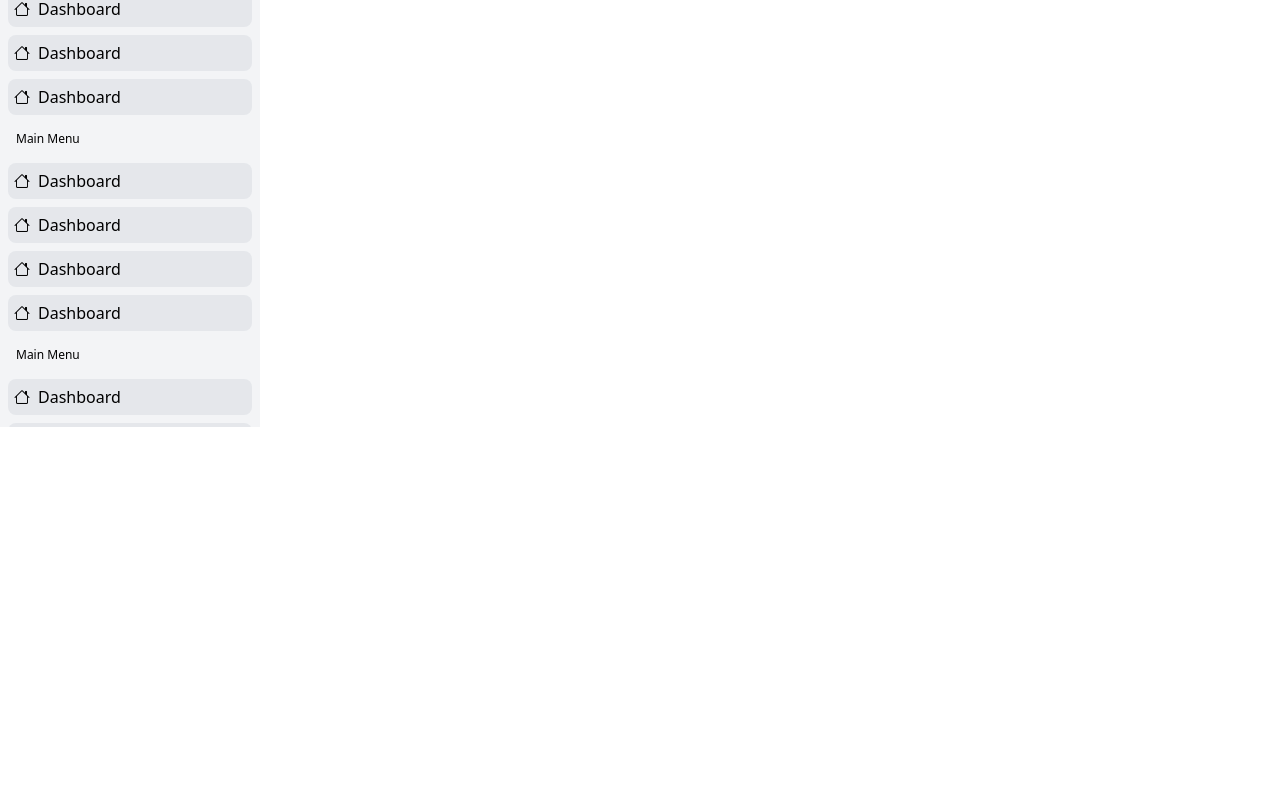
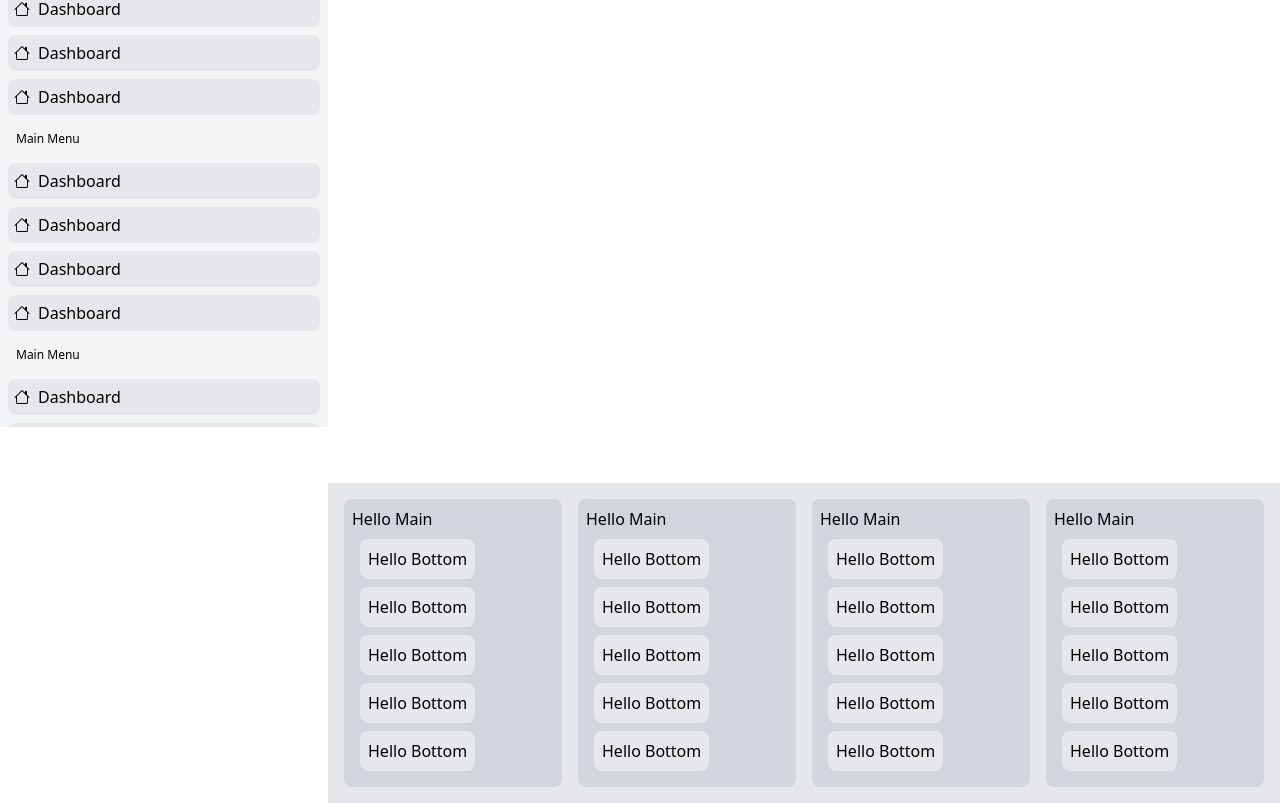
Before and after one commit to aliishaqsandho1/Temaam, a React (Vite) app: page / in a window 1280 px wide. Shown: the part 373-1176 px from the top of the page. Before the commit the page ends 800 px from the top, so only its background shows below. Built offline with nearby package versions, Linux system fonts and the light colour scheme.

Commit message:
added footer and fixed sidebar

```diff
--- a/src/App.jsx
+++ b/src/App.jsx
@@ -2,6 +2,8 @@ import { useState } from 'react'
 import './App.css'
 import Header from './components/global/header'
 import Sidebar from './components/global/sidebar'
+import Footer from './components/global/footer'
+import MainContent from './components/pages/content'
 import { BrowserRouter } from 'react-router-dom'
 import { Routes, Route } from 'react-router-dom'
 import { createBrowserRouter } from 'react-router-dom'
@@ -10,8 +12,16 @@ function App() {
   return (
     <>
       <div className='flex flex-row'>
-        <Sidebar />
-        <Header />
+
+        <div className='flex-1'>
+          <Sidebar />
+        </div>
+        <div className='flex flex-col justify-between w-full'>
+          <Header />
+          <MainContent/>
+          <Footer />
+        </div>
+
       </div>
     </>
   )
--- a/src/components/global/footer.jsx
+++ b/src/components/global/footer.jsx
@@ -1,5 +1,49 @@
 function Footer() {
     return <>
+        <div className=" w-full bottom-0 right-0">
+            <ul className="flex justify-between w-full items-center gap-4 p-4 bg-gray-200">
+                <li className="bg-gray-300 p-2 rounded-lg text-sl w-full font-medium">
+                    Hello Main
+                    <ul className="flex flex-col items-start justify-center m-2 gap-2">
+                        <li className="cursor-pointer p-2 bg-gray-200 rounded-lg transform transition-transform duration-200 hover:scale-105 hover:bg-gray-400 hover:text-white">Hello Bottom</li>
+                        <li className="cursor-pointer p-2 bg-gray-200 rounded-lg transform transition-transform duration-200 hover:scale-105 hover:bg-gray-400 hover:text-white">Hello Bottom</li>
+                        <li className="cursor-pointer p-2 bg-gray-200 rounded-lg transform transition-transform duration-200 hover:scale-105 hover:bg-gray-400 hover:text-white">Hello Bottom</li>
+                        <li className="cursor-pointer p-2 bg-gray-200 rounded-lg transform transition-transform duration-200 hover:scale-105 hover:bg-gray-400 hover:text-white">Hello Bottom</li>
+                        <li className="cursor-pointer p-2 bg-gray-200 rounded-lg transform transition-transform duration-200 hover:scale-105 hover:bg-gray-400 hover:text-white">Hello Bottom</li>
+                    </ul>
+                </li>
+                <li className="bg-gray-300 p-2 rounded-lg text-sl w-full font-medium">
+                    Hello Main
+                    <ul className="flex flex-col items-start justify-center m-2 gap-2">
+                        <li className="cursor-pointer p-2 bg-gray-200 rounded-lg transform transition-transform duration-200 hover:scale-105 hover:bg-gray-400 hover:text-white">Hello Bottom</li>
+                        <li className="cursor-pointer p-2 bg-gray-200 rounded-lg transform transition-transform duration-200 hover:scale-105 hover:bg-gray-400 hover:text-white">Hello Bottom</li>
+                        <li className="cursor-pointer p-2 bg-gray-200 rounded-lg transform transition-transform duration-200 hover:scale-105 hover:bg-gray-400 hover:text-white">Hello Bottom</li>
+                        <li className="cursor-pointer p-2 bg-gray-200 rounded-lg transform transition-transform duration-200 hover:scale-105 hover:bg-gray-400 hover:text-white">Hello Bottom</li>
+                        <li className="cursor-pointer p-2 bg-gray-200 rounded-lg transform transition-transform duration-200 hover:scale-105 hover:bg-gray-400 hover:text-white">Hello Bottom</li>
+                    </ul>
+                </li>
+                <li className="bg-gray-300 p-2 rounded-lg text-sl w-full font-medium">
+                    Hello Main
+                    <ul className="flex flex-col items-start justify-center m-2 gap-2">
+                        <li className="cursor-pointer p-2 bg-gray-200 rounded-lg transform transition-transform duration-200 hover:scale-105 hover:bg-gray-400 hover:text-white">Hello Bottom</li>
+                        <li className="cursor-pointer p-2 bg-gray-200 rounded-lg transform transition-transform duration-200 hover:scale-105 hover:bg-gray-400 hover:text-white">Hello Bottom</li>
+                        <li className="cursor-pointer p-2 bg-gray-200 rounded-lg transform transition-transform duration-200 hover:scale-105 hover:bg-gray-400 hover:text-white">Hello Bottom</li>
+                        <li className="cursor-pointer p-2 bg-gray-200 rounded-lg transform transition-transform duration-200 hover:scale-105 hover:bg-gray-400 hover:text-white">Hello Bottom</li>
+                        <li className="cursor-pointer p-2 bg-gray-200 rounded-lg transform transition-transform duration-200 hover:scale-105 hover:bg-gray-400 hover:text-white">Hello Bottom</li>
+                    </ul>
+                </li>
+                <li className="bg-gray-300 p-2 rounded-lg text-sl w-full font-medium">
+                    Hello Main
+                    <ul className="flex flex-col items-start justify-center m-2 gap-2">
+                        <li className="cursor-pointer p-2 bg-gray-200 rounded-lg transform transition-transform duration-200 hover:scale-105 hover:bg-gray-400 hover:text-white">Hello Bottom</li>
+                        <li className="cursor-pointer p-2 bg-gray-200 rounded-lg transform transition-transform duration-200 hover:scale-105 hover:bg-gray-400 hover:text-white">Hello Bottom</li>
+                        <li className="cursor-pointer p-2 bg-gray-200 rounded-lg transform transition-transform duration-200 hover:scale-105 hover:bg-gray-400 hover:text-white">Hello Bottom</li>
+                        <li className="cursor-pointer p-2 bg-gray-200 rounded-lg transform transition-transform duration-200 hover:scale-105 hover:bg-gray-400 hover:text-white">Hello Bottom</li>
+                        <li className="cursor-pointer p-2 bg-gray-200 rounded-lg transform transition-transform duration-200 hover:scale-105 hover:bg-gray-400 hover:text-white">Hello Bottom</li>
+                    </ul>
+                </li>
+            </ul>
+        </div>
     </>
 }
 
--- a/src/components/global/sidebar.jsx
+++ b/src/components/global/sidebar.jsx
@@ -1,10 +1,10 @@
 function Sidebar() {
     return <>
-        <div className="flex flex-col justify-start h-screen bg-gray-100 w-82 ">
+        <div className="flex flex-col justify-start h-screen bg-gray-100 w-82">
             <div className="flex border-b h-14">
                 <div className="p-2 bg-gray-600 hover:bg-gray-800 w-1/6 flex item-center justify-center m-2 rounded-lg"><i className="bi bi-basket-fill text-white cursor-pointer"></i></div>
                 <div className="flex flex-col p-1 justify-center">
-                    <div className="text-lg font-bold">Usman Hardware</div>
+                    <div className="text-lg font-bold">TEMAAM PRRACTICE</div>
                     <div className="text-xs text-gray-600 ">Admin Panel</div>
                 </div>
             </div>
--- /dev/null
+++ b/src/components/pages/content.jsx
@@ -0,0 +1,10 @@
+import React from 'react';
+function MainContent(){
+    return (
+        <div className="main-content h-screen">
+        <h1>Welcome to the Main Content Page</h1>
+        <p>This is where the main content of the application will be displayed.</p>
+        </div>
+    );
+}
+export default MainContent;
```
